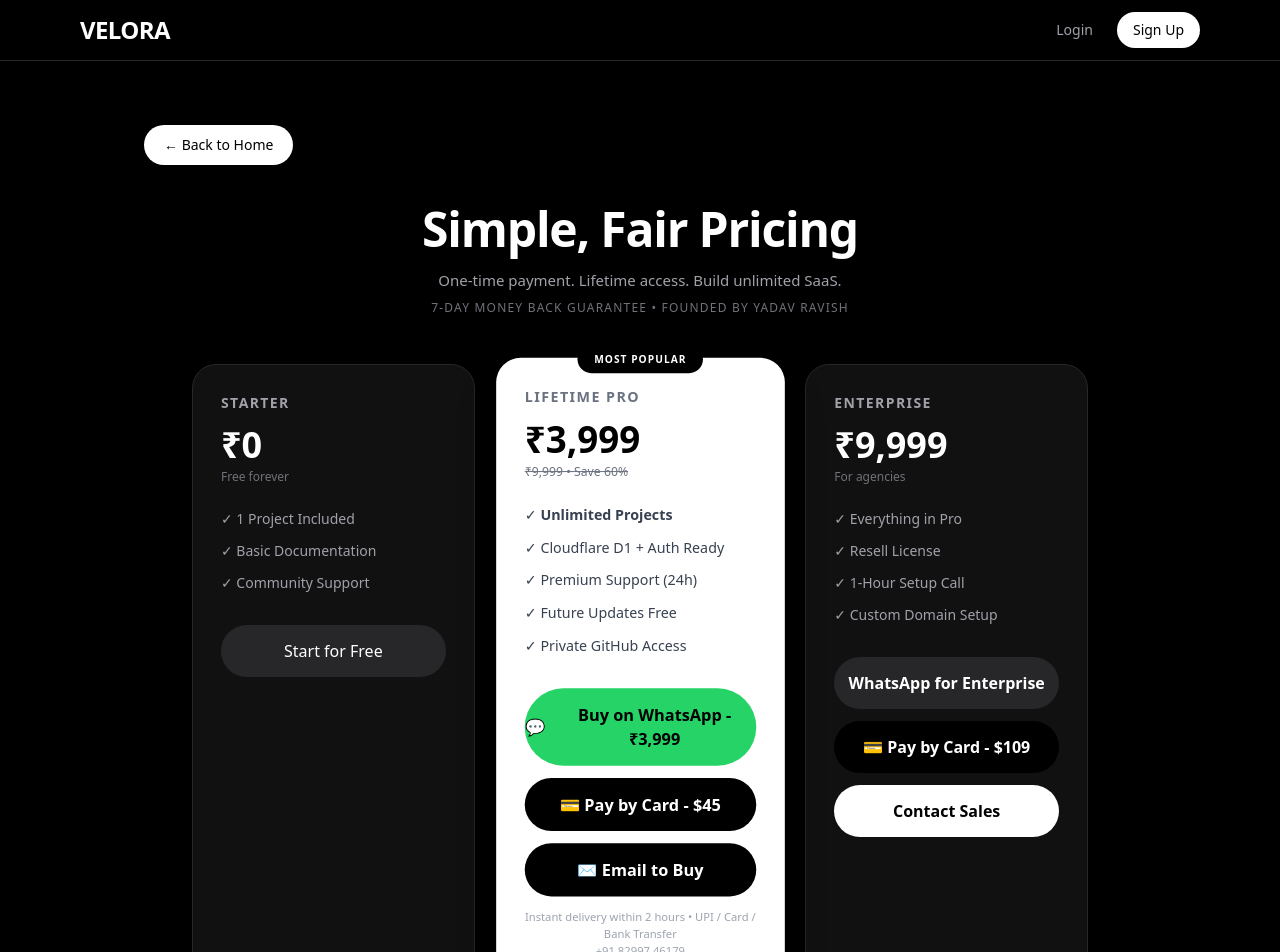
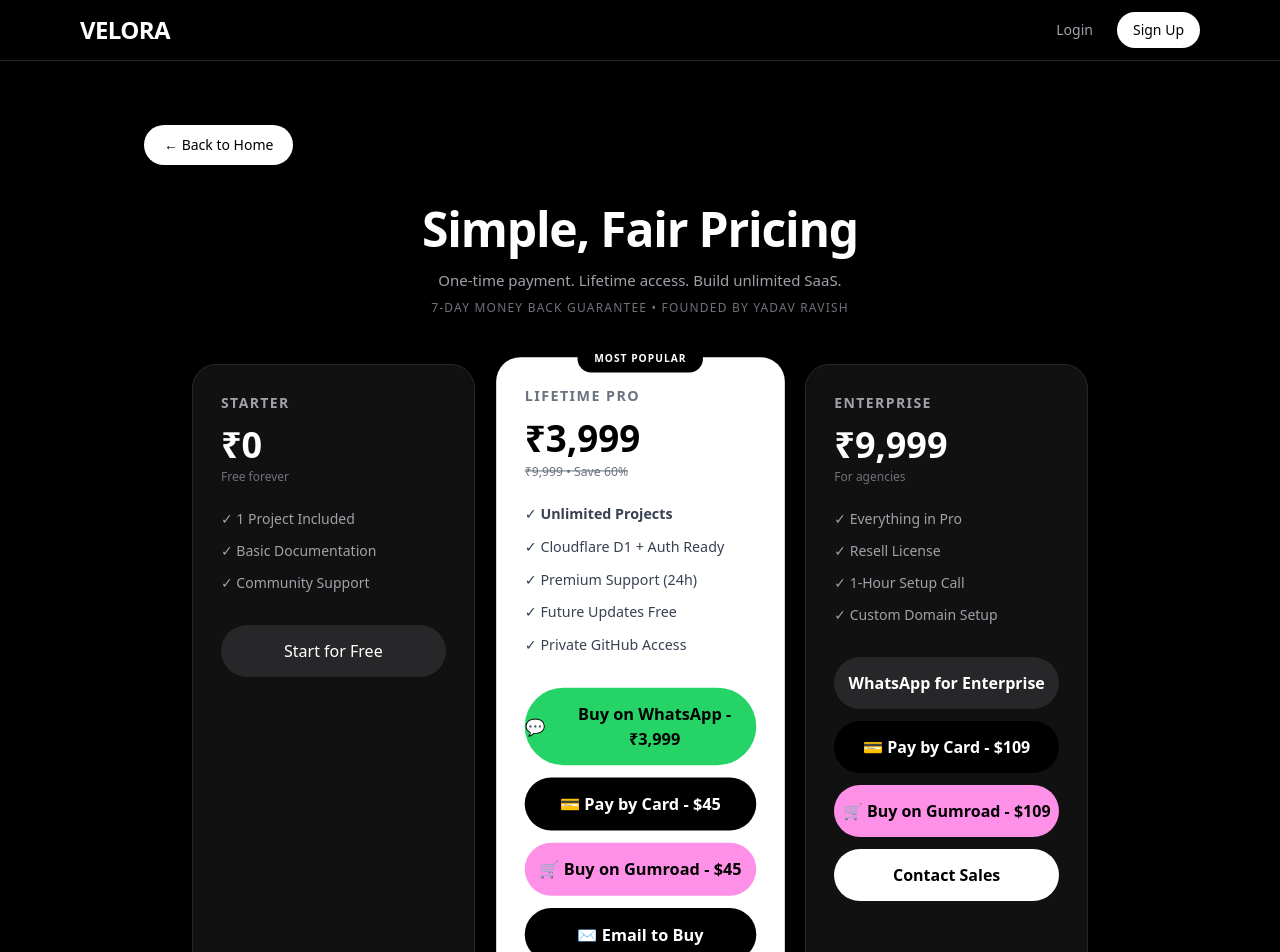
Before and after one commit to Ravs10/saas-starter-kit, a Next.js app: page /pricing in a window 1280 px wide. Shown: the top 952 px of the page. Built offline with nearby package versions, Linux system fonts and the light colour scheme.

Commit message:
Update pricing page for Gumroad integration

```diff
--- a/app/pricing/page.tsx
+++ b/app/pricing/page.tsx
@@ -1,4 +1,4 @@
-// app/pricing/page.tsx - DIRECT SELL + STRIPE - FINAL
+// app/pricing/page.tsx - DIRECT SELL + STRIPE + GUMROAD - FINAL
 'use client';
 
 import { useState } from 'react';
@@ -51,6 +51,12 @@ export default function PricingPage() {
   const proPriceId = process.env.NEXT_PUBLIC_STRIPE_PRICE_PRO || '';
   const enterprisePriceId = process.env.NEXT_PUBLIC_STRIPE_PRICE_ENTERPRISE || '';
 
+  // --- GUMROAD LINKS - Buyer apna link yaha daale ---
+  // Apna Gumroad Product Link yaha paste karo
+  // Example: https://yadavravish.gumroad.com/l/velora-pro
+  const gumroadProLink = "https://gumroad.com/l/velora-pro";
+  const gumroadEnterpriseLink = "https://gumroad.com/l/velora-enterprise";
+
   return (
     <div className="min-h-[calc(100vh-200px)] bg-black text-white">
       <div className="max-w-5xl mx-auto px-4 py-10 md:py-16">
@@ -83,7 +89,7 @@ export default function PricingPage() {
             <a href="/signup" className="block mt-8 bg-zinc-800 hover:bg-zinc-700 text-center py-3.5 rounded-full font-medium transition">Start for Free</a>
           </div>
 
-          {/* Pro - Most Popular - DIRECT SELL + STRIPE */}
+          {/* Pro - Most Popular - DIRECT SELL + STRIPE + GUMROAD */}
           <div className="bg-white text-black p-7 rounded-[24px] relative scale-[1.02] shadow-2xl">
             <span className="absolute -top-3 left-1/2 -translate-x-1/2 bg-black text-white text-[10px] px-4 py-1.5 rounded-full tracking-widest font-bold">MOST POPULAR</span>
             <h3 className="font-bold text-sm tracking-widest uppercase text-gray-500">Lifetime Pro</h3>
@@ -103,6 +109,11 @@ export default function PricingPage() {
 
               {/* STRIPE BUTTON - For Card / Global Buyers */}
               <StripeBuyButton priceId={proPriceId} label="💳 Pay by Card - $45" />
+
+              {/* GUMROAD BUTTON - For Global Buyers (Card / PayPal) */}
+              <a href={gumroadProLink} target="_blank" className="flex items-center justify-center gap-2 bg-[#FF90E8] hover:bg-[#ff7de4] text-black text-center py-3.5 rounded-full font-bold transition">
+                🛒 Buy on Gumroad - $45
+              </a>
 
               <a href="mailto:yadavravish@velora.workers.dev?subject=Buy%20Velora%20Pro%20-%20Rs%203999&body=Hi%20Ravish,%20I%20want%20to%20buy%20Velora%20Pro" className="flex items-center justify-center gap-2 bg-black hover:bg-zinc-900 text-white text-center py-3.5 rounded-full font-bold transition">
                 ✉️ Email to Buy
@@ -125,6 +136,10 @@ export default function PricingPage() {
             <div className="mt-8 space-y-3">
               <a href="https://wa.me/918299746179?text=Hi%20Ravish,%20Need%20Enterprise%20Plan%20for%20Velora" target="_blank" className="block bg-zinc-800 hover:bg-zinc-700 text-center py-3.5 rounded-full font-bold text-white transition">WhatsApp for Enterprise</a>
               <StripeBuyButton priceId={enterprisePriceId} label="💳 Pay by Card - $109" />
+              {/* GUMROAD BUTTON - Enterprise */}
+              <a href={gumroadEnterpriseLink} target="_blank" className="flex items-center justify-center gap-2 bg-[#FF90E8] hover:bg-[#ff7de4] text-black text-center py-3.5 rounded-full font-bold transition">
+                🛒 Buy on Gumroad - $109
+              </a>
               <a href="/contact" className="block bg-white text-black text-center py-3.5 rounded-full font-bold">Contact Sales</a>
             </div>
           </div>
```
